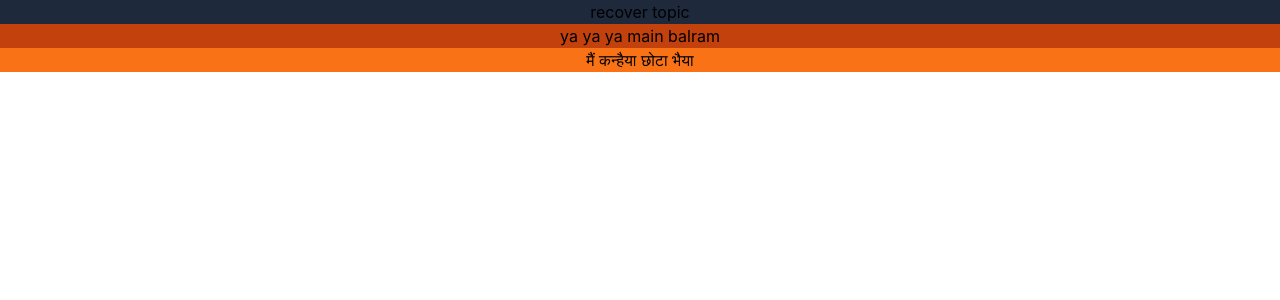
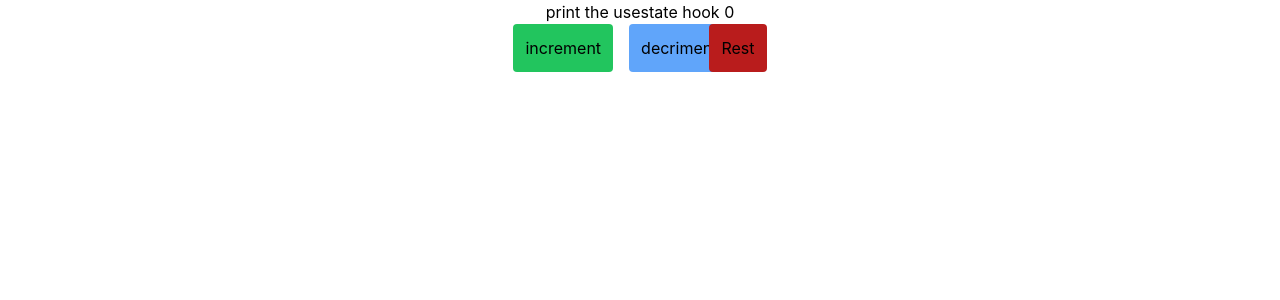
Before and after one commit to 8969ashish/recover-topic, a React (Create React App) app: page / in a window 1280 px wide. Shown: the top 300 px of the page. Built offline with nearby package versions, Linux system fonts and the light colour scheme.

Commit message:
usestatte ka use

```diff
--- a/src/App.js
+++ b/src/App.js
@@ -1,12 +1,15 @@
 import logo from './logo.svg';
 import './App.css';
+import USe from './pages/USe';
 
 function App() {
   return (
     <div className="App">
-   <h1  className='bg-slate-800' >recover topic </h1>
+
+      <USe/>
+   {/* <h1  className='bg-slate-800' >recover topic </h1>
    <h2  className='bg-orange-700' >ya ya ya main balram </h2>
-   <h3 className='bg-orange-500   ' > मैं कन्हैया छोटा भैया </h3>
+   <h3 className='bg-orange-500   ' > मैं कन्हैया छोटा भैया </h3> */}
     </div>
   );
 }
--- /dev/null
+++ b/src/pages/USe.js
@@ -0,0 +1,16 @@
+import React, { useState } from 'react'
+
+const USe = () => {
+const [count,setCount]=useState(0)
+
+  return (
+	<div>
+	  <h3>print the usestate hook {count} </h3>
+	  <button  className='bg-green-500  rounded p-3 '  onClick={()=> setCount(count+10)}>increment</button>
+	<button className='bg-blue-400  rounded p-3 ml-4 '    onClick={()=> setCount(count-10)}   > decriment </button>
+<button  className='bg-red-700 rounded p-3  ml-[-20px]' onClick={()=>setCount(count*0)}> Rest </button>
+	</div>
+  )
+}
+
+export default USe
```
